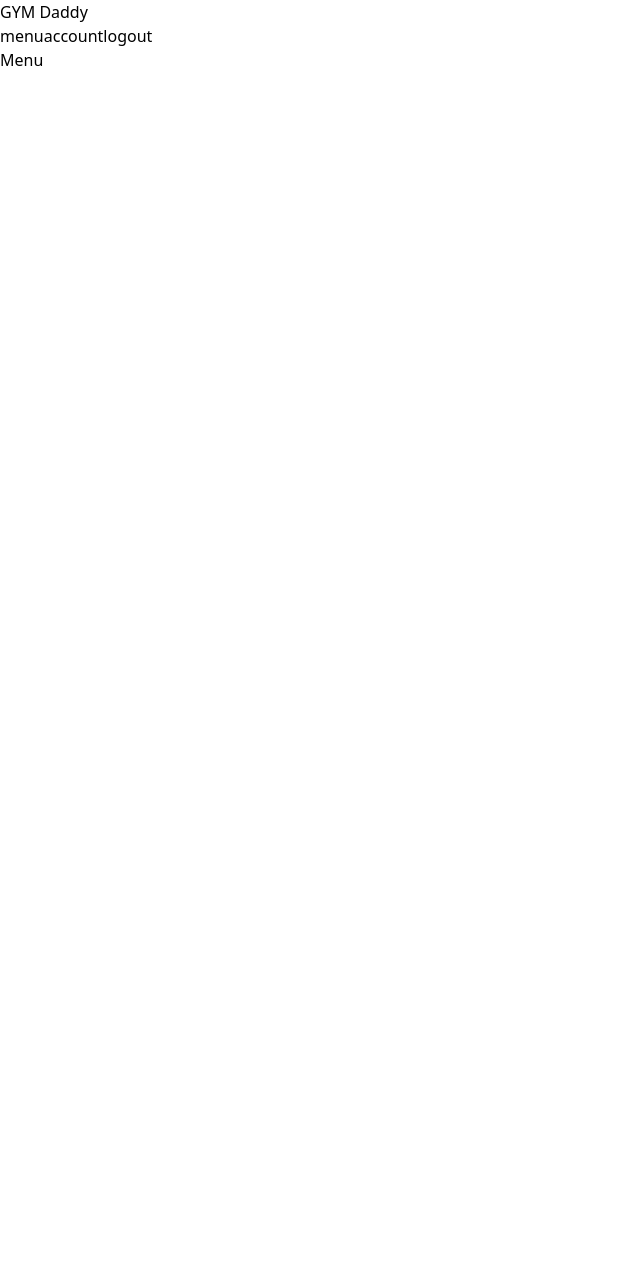
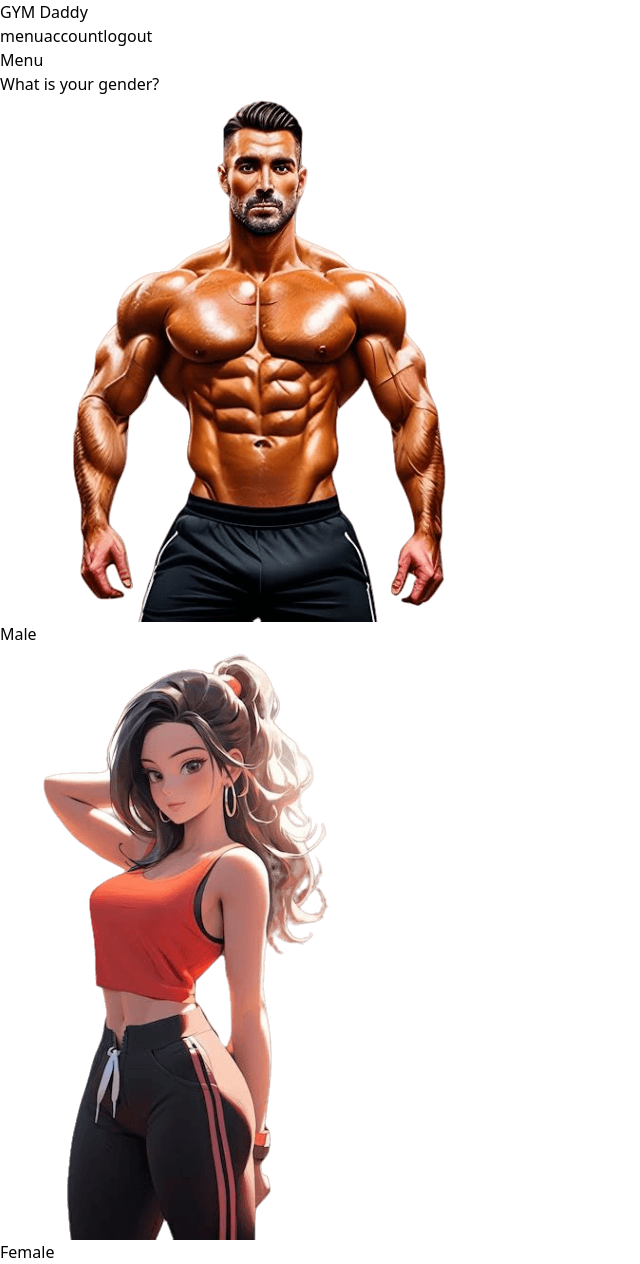
Before and after one commit to Shafiquedev256/gym_daddy, a React (Vite) app: page / in a window 1280 px wide. Shown: the whole page, without its empty margins (0-640 px from the left). Before the commit the page ends 800 px from the top, so only its background shows below. Built offline with nearby package versions, Linux system fonts and the light colour scheme.

Commit message:
added gender card

```diff
--- a/src/App.tsx
+++ b/src/App.tsx
@@ -1,4 +1,5 @@
 import {Header} from "./components/header"
+import Register from "./pages/registration"
 
 function App() {
 
@@ -6,7 +7,7 @@ function App() {
   return (
     <>
     <Header/>
-
+    <Register/>
     </>
   )
 }
--- /dev/null
+++ b/src/components/gender.tsx
@@ -0,0 +1,20 @@
+import male from "../assets/[removal.ai]_db277104-9ace-4d59-9ec1-1b919aa79588-images-2.png"
+import female from "../assets/[removal.ai]_edc6091f-34f9-4520-a824-dc52a1506c66-images-1.png"
+export const Gender = ()=>{
+
+  return(
+    <>
+    <div className="flex flex-row justify-between md:justify-evenly">
+    <div className=" hover:text-blue-600 opacity-40 flex flex-col items-center  hover:opacity-100  relative hover:translate-x-10 hover:w-64 w-44">
+   <img src={male} className="w-[100%] h-56"/>
+   <span className="font-bold  r">Male</span>
+   </div>
+
+    <div className="h-fit hover:text-red-600 flex flex-col items-center   opacity-40 hover:opacity-100 hover:translate-x-[-30px] hover:w-40 w-32">
+   <img src={female} className="w-[100%]"/>
+   <span className="font-bold">Female</span>
+   </div>
+    </div>
+    </>
+    )
+}
--- a/src/components/header.tsx
+++ b/src/components/header.tsx
@@ -4,7 +4,7 @@ export const Header = ()=>{
 
   return(
     <>
-    <div className="bg-red-600 text-white font-sans p-1 w-screenitems-center justify-between flex flex-row items-center">
+    <div className="bg-red-600 text-white font-sans p-1 w-screenitems-center justify-between flex flex-row items-center hidden">
     <div className="font-bold text-2xl font-mono ml-2">GYM Daddy</div>
     <div className="md:flex md:flex-row-reverse md:items-center md:w-3/5 md:justify-evenly md:block hidden ">
     <span>menu</span>
--- /dev/null
+++ b/src/pages/registration.tsx
@@ -0,0 +1,12 @@
+import {Gender} from "../components/gender"
+ const Register = ()=>{
+
+  return (
+    <>
+    <h1 className="text-center text-2xl font-light font-sans py-3">What is your gender?</h1>
+    <Gender/>
+    </>
+    )
+}
+
+export default Register
```
Also changed, not shown: src/assets/[removal.ai]_db277104-9ace-4d59-9ec1-1b919aa79588-images-2.png (added), src/assets/[removal.ai]_edc6091f-34f9-4520-a824-dc52a1506c66-images-1.png (added).
